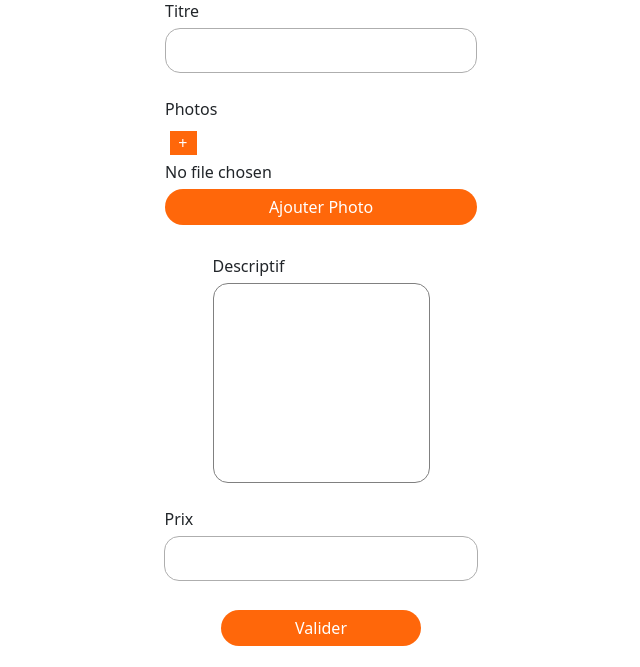
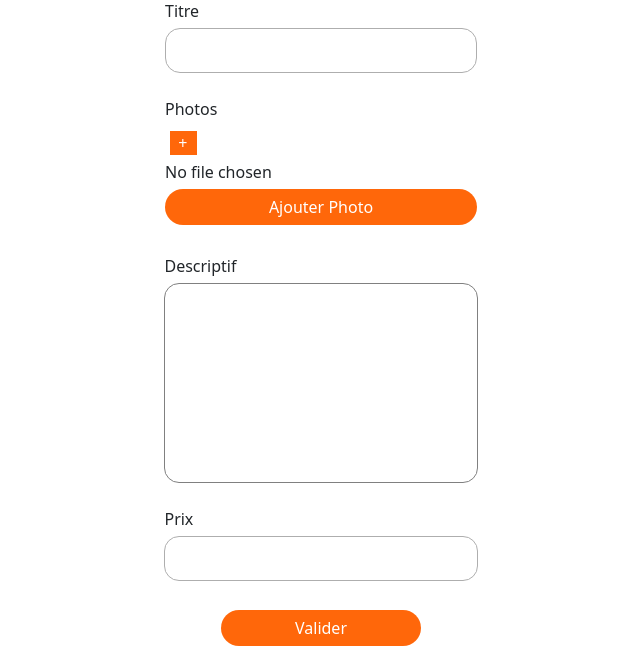
Before and after one commit to c-desevaux/leBonCoinLike, a PHP site: template Vue/adCreation.php in a window 1280 px wide. Shown: the part 199-866 px from the top of the page, without its empty margins (319-959 px from the left). Run offline with PHP 8.4, Linux system fonts and the light colour scheme; the template is opened without the code that fills it, so the values that code supplies are empty; the visitor is signed in with stand-in values (Sample User, id 1).

Commit message:
ad page fixed

```diff
--- a/Vue/adCreation.php
+++ b/Vue/adCreation.php
@@ -26,7 +26,7 @@
 
         </div>
         <br>
-        <div class="d-flex flex-column">
+        <div class="d-flex flex-column w-100">
             <label for="description">Descriptif</label>
             <textarea id="description" name="txtAd"></textarea>
         </div>
```
